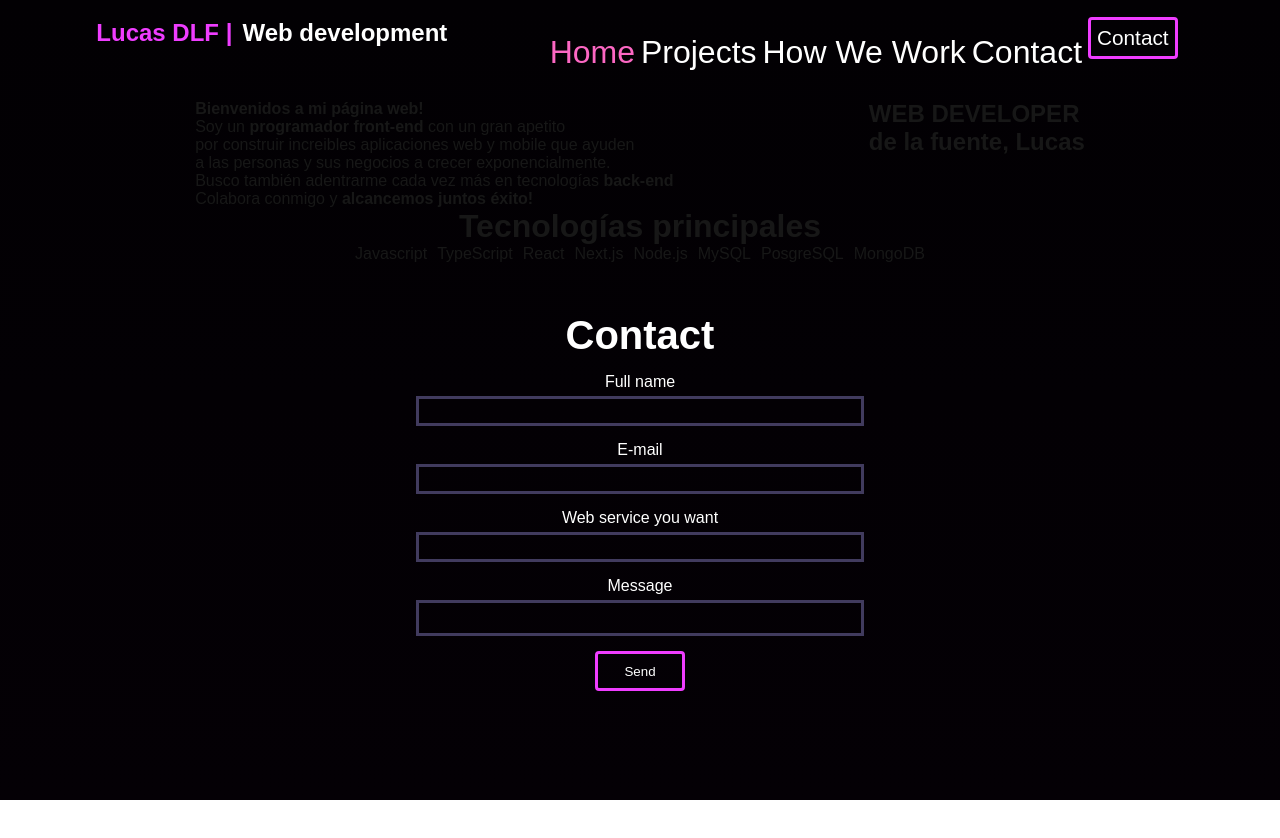
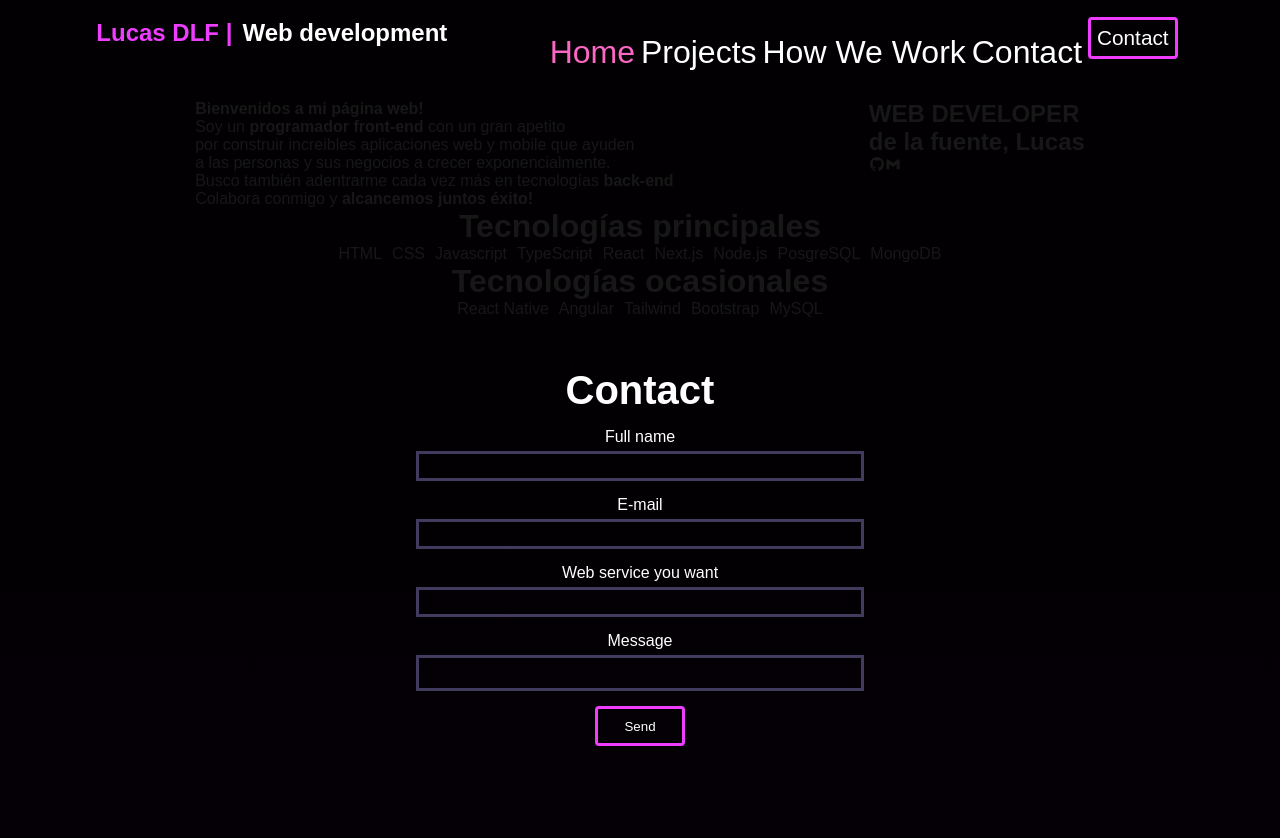
Before and after one commit to Lucano17/lucas.dev-page, a Next.js app: page / in a window 1280 px wide. Shown: the top 838 px of the page. Before the commit the page ends 800 px from the top, so only its background shows below. Built offline with nearby package versions, Linux system fonts and the light colour scheme.

Commit message:
NavBar window dimention fixed

```diff
--- a/src/components/ui/navbar/NavBar.jsx
+++ b/src/components/ui/navbar/NavBar.jsx
@@ -10,10 +10,6 @@ import { useScrollPosition } from '@/hooks/scrollPosition';
 
 export const NavBar = () => {
   const  [navBarOpen, setNavBarOpen] = useState(false)
-  const [windowDimention, setWindowDimention] = useState({
-    width: window.innerWidth,
-    height: window.innerHeight
-  })
 // activeSection
   const [activeSection, setActiveSection] = useState('Home');
   const handleSectionClick = (sectionName) => {
@@ -21,20 +17,31 @@ export const NavBar = () => {
     setNavBarOpen(false);
   };
 
-  const detectDimention = ()=>{
-    setWindowDimention(
-    {width: window.innerWidth,
-    height: window.innerHeight
-    })
-  }
+  const [windowDimention, setWindowDimention] = useState({
+    width: 0,
+    height: 0,
+  });
 
-  useEffect(()=>{
-    window.addEventListener("resize", detectDimention)
-    windowDimention.width > 1070 && setNavBarOpen(false)
-    return ()=>{
-      window.removeEventListener("resize", detectDimention)
-    }
-  },[windowDimention])
+  useEffect(() => {
+    // Se ejecuta en el cliente
+    setWindowDimention({
+      width: window.innerWidth,
+      height: window.innerHeight,
+    });
+
+    const detectDimention = () => {
+      setWindowDimention({
+        width: window.innerWidth,
+        height: window.innerHeight,
+      });
+    };
+
+    window.addEventListener("resize", detectDimention);
+    return () => {
+      window.removeEventListener("resize", detectDimention);
+    };
+  }, []);
+
 
   const links = [
     {
--- a/src/screens/Home.tsx
+++ b/src/screens/Home.tsx
@@ -1,17 +1,29 @@
 import React from "react";
 import styles from "./Home.module.css";
 import { TechnologiesCard } from "@/components/technologies/TechnologiesCard";
+import { IoLogoGithub } from "react-icons/io5";
+import { BiLogoGmail } from "react-icons/bi";
 
 const principalTitle = "Tecnologías principales";
 const principalTechs = [
+  "HTML",
+  "CSS",
   "Javascript",
   "TypeScript",
   "React",
   "Next.js",
   "Node.js",
-  "MySQL",
   "PosgreSQL",
   "MongoDB",
+];
+
+const secondaryTitle = "Tecnologías ocasionales";
+const secondaryTechs = [
+  "React Native",
+  "Angular",
+  "Tailwind",
+  "Bootstrap",
+  "MySQL",
 ];
 
 export const HomePage = () => {
@@ -35,12 +47,17 @@ export const HomePage = () => {
             WEB DEVELOPER <br />
             <span>de la fuente, Lucas</span>
           </h1>
+          <div className={styles.socialWebs}>
+        <IoLogoGithub/>
+        <BiLogoGmail/>
+      </div>
         </aside>
       </div>
 
-      <div className={styles.socialWebs}></div>
+
       <div className={styles.technologies}>
         <TechnologiesCard title={principalTitle} techs={principalTechs} />
+        <TechnologiesCard title={secondaryTitle} techs={secondaryTechs}/>
       </div>
     </div>
   );
```
